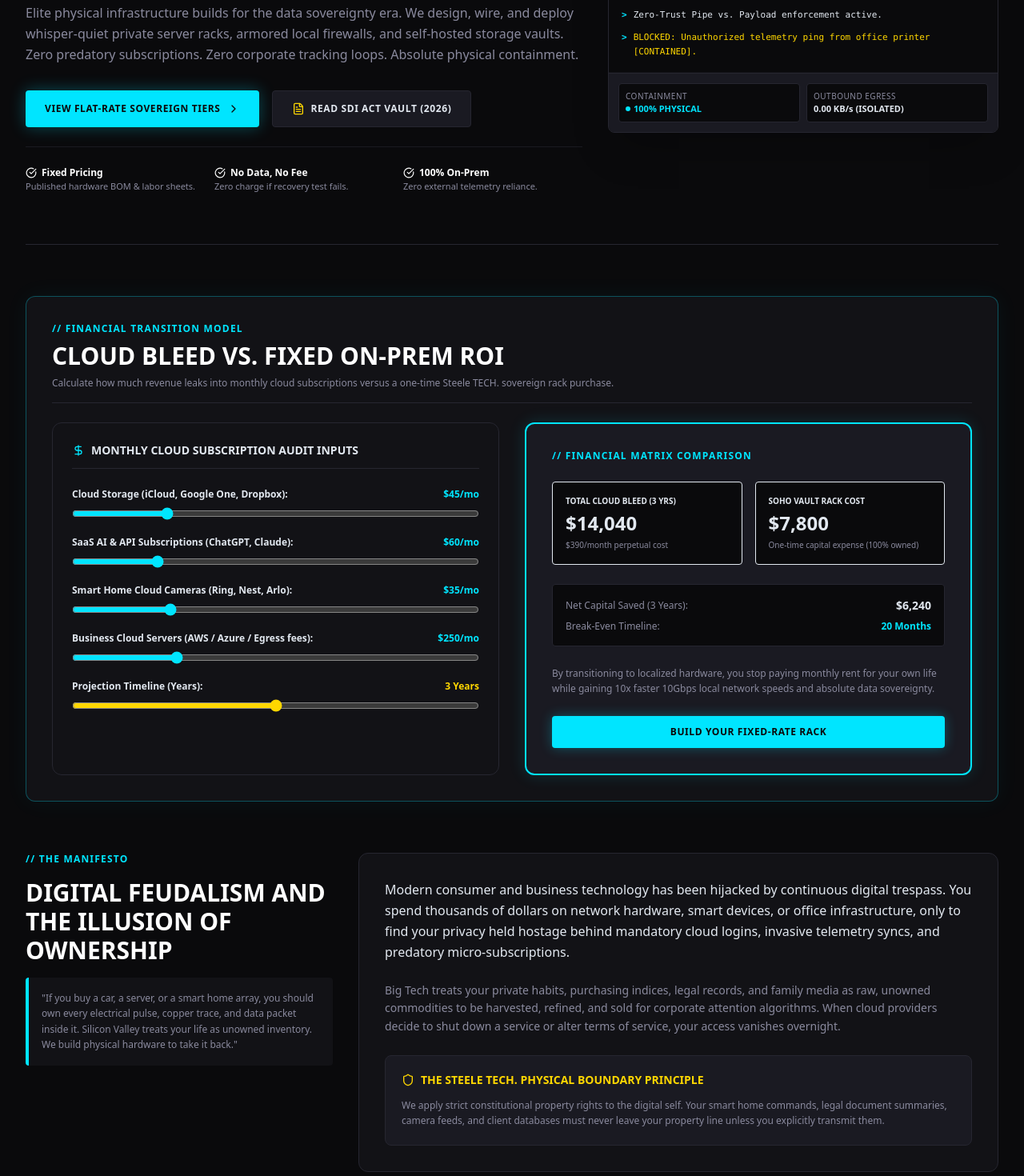
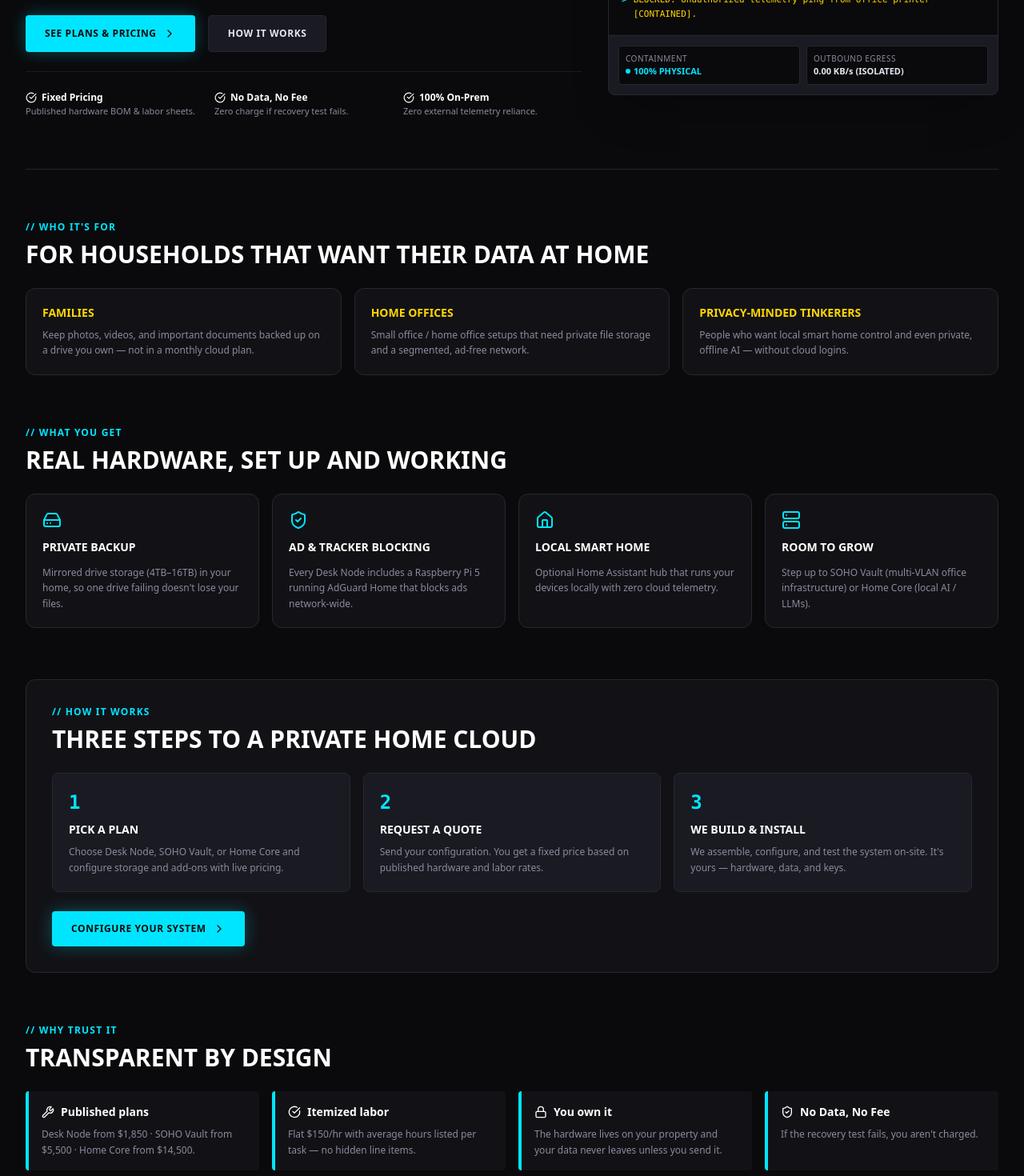
Before and after one commit to DeviousWings/steele-co-website, a React (Vite) app: page / in a window 1280 px wide. Shown: the part 460-1930 px from the top of the page at 80% size. Built offline with nearby package versions, Linux system fonts and the light colour scheme.

Commit message:
Rewrite homepage for conversion: lead with private home cloud offer and CTA

```diff
--- a/src/pages/Home.jsx
+++ b/src/pages/Home.jsx
@@ -1,45 +1,45 @@
-import { AlertTriangle, CheckCircle, ChevronRight, FileText, Shield } from 'lucide-react'
+import { CheckCircle, ChevronRight, HardDrive, Home as HomeIcon, Lock, Server, ShieldCheck, Wrench } from 'lucide-react'
 import TerminalMonitor from '../components/TerminalMonitor'
 import CloudRoiCalculator from '../components/CloudRoiCalculator'
 
+const primaryBtn =
+  'bg-cyan text-obsidian font-bold px-6 py-3.5 rounded text-xs uppercase tracking-wider hover:bg-cyan/80 transition-all shadow-[0_0_20px_rgba(0,229,255,0.3)] flex items-center gap-2'
+const secondaryBtn =
+  'bg-panel hover:bg-panel/70 text-slate-200 border border-hairline font-bold px-6 py-3.5 rounded text-xs uppercase tracking-wider transition-all flex items-center gap-2'
+
 export default function Home({ setActiveTab }) {
+  const scrollToHow = () => document.getElementById('how-it-works')?.scrollIntoView({ behavior: 'smooth' })
+
   return (
     <div className="max-w-7xl mx-auto px-4 lg:px-8 py-8 lg:py-12 space-y-16">
-      {/* Hero */}
+      {/* Hero: offer + primary CTA above the fold */}
       <div className="grid grid-cols-1 lg:grid-cols-12 gap-8 items-center border-b border-hairline pb-16">
         <div className="lg:col-span-7 space-y-6">
-          <div className="inline-flex items-center gap-2 px-3 py-1 rounded-full bg-gold/10 border border-gold/30 text-gold text-xs font-semibold">
-            <AlertTriangle className="w-3.5 h-3.5" />
-            <span>ANTI-CLOUD // PHYSICAL PROPERTY ADVOCACY</span>
+          <div className="inline-flex items-center gap-2 px-3 py-1 rounded-full bg-cyan/10 border border-cyan/30 text-cyan text-xs font-semibold">
+            <HomeIcon className="w-3.5 h-3.5" />
+            <span>PRIVATE HOME CLOUD // BUILT & INSTALLED FOR YOU</span>
           </div>
 
           <h1 className="text-3xl lg:text-5xl font-black tracking-tight leading-tight uppercase text-white">
-            If your data lives on their cloud, <br className="hidden sm:inline" />
+            Your own private cloud, <br className="hidden sm:inline" />
             <span className="text-transparent bg-clip-text bg-gradient-to-r from-cyan via-white to-cyan">
-              you don't really own your life.
+              installed in your home.
             </span>
           </h1>
 
           <p className="text-muted text-base leading-relaxed">
-            Elite physical infrastructure builds for the data sovereignty era. We design, wire, and deploy
-            whisper-quiet private server racks, armored local firewalls, and self-hosted storage vaults.
-            Zero predatory subscriptions. Zero corporate tracking loops. Absolute physical containment.
+            Steele TECH. builds and installs on-prem personal cloud hardware — private backup, network-wide
+            ad blocking, and local smart home control — so your photos, files, and camera feeds stay on your
+            property instead of someone else's servers. One-time, published pricing. No required subscription.
           </p>
 
           <div className="flex flex-wrap gap-4 pt-2">
-            <button
-              onClick={() => setActiveTab('tiers')}
-              className="bg-cyan text-obsidian font-bold px-6 py-3.5 rounded text-xs uppercase tracking-wider hover:bg-cyan/80 transition-all shadow-[0_0_20px_rgba(0,229,255,0.3)] flex items-center gap-2"
-            >
-              <span>View Flat-Rate Sovereign Tiers</span>
+            <button onClick={() => setActiveTab('tiers')} className={primaryBtn}>
+              <span>See Plans & Pricing</span>
               <ChevronRight className="w-4 h-4" />
             </button>
-            <button
-              onClick={() => setActiveTab('sdi-act')}
-              className="bg-panel hover:bg-panel/70 text-slate-200 border border-hairline font-bold px-6 py-3.5 rounded text-xs uppercase tracking-wider transition-all flex items-center gap-2"
-            >
-              <FileText className="w-4 h-4 text-gold" />
-              <span>Read SDI Act Vault (2026)</span>
+            <button onClick={scrollToHow} className={secondaryBtn}>
+              <span>How It Works</span>
             </button>
           </div>
 
@@ -55,62 +55,130 @@ export default function Home({ setActiveTab }) {
         </div>
       </div>
 
-      {/* --- FINANCIAL IMPACT ANALYSIS: CLOUD BLEED VS. FIXED ON-PREM --- */}
+      {/* Who it's for */}
+      <section className="space-y-6">
+        <SectionHead kicker="// WHO IT'S FOR" title="For households that want their data at home" />
+        <div className="grid grid-cols-1 md:grid-cols-3 gap-4">
+          <Card title="Families" desc="Keep photos, videos, and important documents backed up on a drive you own — not in a monthly cloud plan." />
+          <Card title="Home offices" desc="Small office / home office setups that need private file storage and a segmented, ad-free network." />
+          <Card title="Privacy-minded tinkerers" desc="People who want local smart home control and even private, offline AI — without cloud logins." />
+        </div>
+      </section>
+
+      {/* What you get */}
+      <section className="space-y-6">
+        <SectionHead kicker="// WHAT YOU GET" title="Real hardware, set up and working" />
+        <div className="grid grid-cols-1 md:grid-cols-2 lg:grid-cols-4 gap-4">
+          <Benefit icon={HardDrive} title="Private backup" desc="Mirrored drive storage (4TB–16TB) in your home, so one drive failing doesn't lose your files." />
+          <Benefit icon={ShieldCheck} title="Ad & tracker blocking" desc="Every Desk Node includes a Raspberry Pi 5 running AdGuard Home that blocks ads network-wide." />
+          <Benefit icon={HomeIcon} title="Local smart home" desc="Optional Home Assistant hub that runs your devices locally with zero cloud telemetry." />
+          <Benefit icon={Server} title="Room to grow" desc="Step up to SOHO Vault (multi-VLAN office infrastructure) or Home Core (local AI / LLMs)." />
+        </div>
+      </section>
+
+      {/* How it works */}
+      <section id="how-it-works" className="bg-surface border border-hairline rounded-xl p-6 lg:p-8 space-y-6 scroll-mt-24">
+        <SectionHead kicker="// HOW IT WORKS" title="Three steps to a private home cloud" />
+        <ol className="grid grid-cols-1 md:grid-cols-3 gap-4">
+          <Step n="1" title="Pick a plan" desc="Choose Desk Node, SOHO Vault, or Home Core and configure storage and add-ons with live pricing." />
+          <Step n="2" title="Request a quote" desc="Send your configuration. You get a fixed price based on published hardware and labor rates." />
+          <Step n="3" title="We build & install" desc="We assemble, configure, and test the system on-site. It's yours — hardware, data, and keys." />
+        </ol>
+        <button onClick={() => setActiveTab('tiers')} className={primaryBtn + ' w-fit'}>
+          <span>Configure Your System</span>
+          <ChevronRight className="w-4 h-4" />
+        </button>
+      </section>
+
+      {/* Proof / pricing transparency */}
+      <section className="space-y-6">
+        <SectionHead kicker="// WHY TRUST IT" title="Transparent by design" />
+        <div className="grid grid-cols-1 md:grid-cols-2 lg:grid-cols-4 gap-4">
+          <Proof icon={Wrench} title="Published plans" desc="Desk Node from $1,850 · SOHO Vault from $5,500 · Home Core from $14,500." />
+          <Proof icon={CheckCircle} title="Itemized labor" desc="Flat $150/hr with average hours listed per task — no hidden line items." />
+          <Proof icon={Lock} title="You own it" desc="The hardware lives on your property and your data never leaves unless you send it." />
+          <Proof icon={ShieldCheck} title="No Data, No Fee" desc="If the recovery test fails, you aren't charged." />
+        </div>
+      </section>
+
+      {/* ROI calculator */}
       <section className="bg-surface border border-cyan/30 rounded-xl p-6 lg:p-8 space-y-6 shadow-[0_0_30px_rgba(0,229,255,0.05)]">
         <div className="border-b border-hairline pb-4 space-y-2">
-          <div className="text-xs text-cyan font-bold uppercase tracking-widest">// FINANCIAL TRANSITION MODEL</div>
-          <h2 className="text-2xl lg:text-3xl font-black uppercase text-white">Cloud Bleed vs. Fixed On-Prem ROI</h2>
+          <div className="text-xs text-cyan font-bold uppercase tracking-widest">// COST COMPARISON</div>
+          <h2 className="text-2xl lg:text-3xl font-black uppercase text-white">Monthly Cloud Fees vs. One-Time Hardware</h2>
           <p className="text-xs text-muted max-w-3xl">
-            Calculate how much revenue leaks into monthly cloud subscriptions versus a one-time Steele TECH. sovereign rack purchase.
+            See how your current cloud subscriptions compare to a one-time Steele TECH. system.
           </p>
         </div>
-
-        {/* Embedded Calculator Component */}
         <CloudRoiCalculator onBuildClick={() => setActiveTab('tiers')} />
       </section>
 
-      {/* Manifesto */}
-      <div className="grid grid-cols-1 lg:grid-cols-12 gap-8 items-start">
-        <div className="lg:col-span-4 space-y-4 sticky top-24">
-          <div className="text-xs text-cyan font-bold uppercase tracking-widest">// THE MANIFESTO</div>
-          <h2 className="text-2xl lg:text-3xl font-bold uppercase text-white">
-            Digital Feudalism and the Illusion of Ownership
-          </h2>
-          <div className="p-4 bg-surface border-l-4 border-cyan rounded text-xs text-muted leading-relaxed">
-            "If you buy a car, a server, or a smart home array, you should own every electrical pulse,
-            copper trace, and data packet inside it. Silicon Valley treats your life as unowned inventory.
-            We build physical hardware to take it back."
-          </div>
+      {/* Closing CTA */}
+      <section className="bg-panel border border-cyan/30 rounded-xl p-8 lg:p-12 text-center space-y-5">
+        <h2 className="text-2xl lg:text-4xl font-black uppercase text-white">Keep your data on your property.</h2>
+        <p className="text-muted text-sm max-w-2xl mx-auto">
+          Pick a plan, get a fixed quote, and we'll install a private home cloud you fully own.
+        </p>
+        <div className="flex flex-wrap justify-center gap-4">
+          <button onClick={() => setActiveTab('tiers')} className={primaryBtn}>
+            <span>See Plans & Pricing</span>
+            <ChevronRight className="w-4 h-4" />
+          </button>
+          <button onClick={() => setActiveTab('faq')} className={secondaryBtn}>
+            <span>Read the FAQ</span>
+          </button>
         </div>
+      </section>
+    </div>
+  )
+}
 
-        <div className="lg:col-span-8 bg-surface border border-hairline rounded-xl p-6 lg:p-8 space-y-6">
-          <p className="text-slate-200 text-sm lg:text-base leading-relaxed">
-            Modern consumer and business technology has been hijacked by continuous digital trespass. You
-            spend thousands of dollars on network hardware, smart devices, or office infrastructure, only
-            to find your privacy held hostage behind mandatory cloud logins, invasive telemetry syncs, and
-            predatory micro-subscriptions.
-          </p>
+function SectionHead({ kicker, title }) {
+  return (
+    <div className="space-y-2">
+      <div className="text-xs text-cyan font-bold uppercase tracking-widest">{kicker}</div>
+      <h2 className="text-2xl lg:text-3xl font-bold uppercase text-white">{title}</h2>
+    </div>
+  )
+}
 
-          <p className="text-muted text-sm leading-relaxed">
-            Big Tech treats your private habits, purchasing indices, legal records, and family media as
-            raw, unowned commodities to be harvested, refined, and sold for corporate attention algorithms.
-            When cloud providers decide to shut down a service or alter terms of service, your access
-            vanishes overnight.
-          </p>
+function Card({ title, desc }) {
+  return (
+    <div className="bg-surface border border-hairline rounded-xl p-5 space-y-2">
+      <h3 className="text-sm font-bold text-gold uppercase">{title}</h3>
+      <p className="text-xs text-muted leading-relaxed">{desc}</p>
+    </div>
+  )
+}
 
-          <div className="p-5 bg-panel border border-hairline rounded-lg space-y-3">
-            <h4 className="text-sm font-bold text-gold uppercase flex items-center gap-2">
-              <Shield className="w-4 h-4" />
-              <span>The Steele TECH. Physical Boundary Principle</span>
-            </h4>
-            <p className="text-xs text-muted leading-relaxed">
-              We apply strict constitutional property rights to the digital self. Your smart home commands,
-              legal document summaries, camera feeds, and client databases must never leave your property
-              line unless you explicitly transmit them.
-            </p>
-          </div>
-        </div>
+function Benefit({ icon: Icon, title, desc }) {
+  return (
+    <div className="bg-surface border border-hairline rounded-xl p-5 space-y-3">
+      <Icon className="w-6 h-6 text-cyan" />
+      <h3 className="text-sm font-bold text-white uppercase">{title}</h3>
+      <p className="text-xs text-muted leading-relaxed">{desc}</p>
+    </div>
+  )
+}
+
+function Step({ n, title, desc }) {
+  return (
+    <li className="bg-panel border border-hairline rounded-lg p-5 space-y-2">
+      <div className="text-cyan font-mono font-black text-2xl">{n}</div>
+      <h3 className="text-sm font-bold text-white uppercase">{title}</h3>
+      <p className="text-xs text-muted leading-relaxed">{desc}</p>
+    </li>
+  )
+}
+
+function Proof({ icon: Icon, title, desc }) {
+  return (
+    <div className="border-l-4 border-cyan bg-surface rounded p-4 space-y-2">
+      <div className="flex items-center gap-2 text-white font-bold text-sm">
+        <Icon className="w-4 h-4 text-emerald" />
+        <span>{title}</span>
       </div>
+      <p className="text-xs text-muted leading-relaxed">{desc}</p>
     </div>
   )
 }
```
